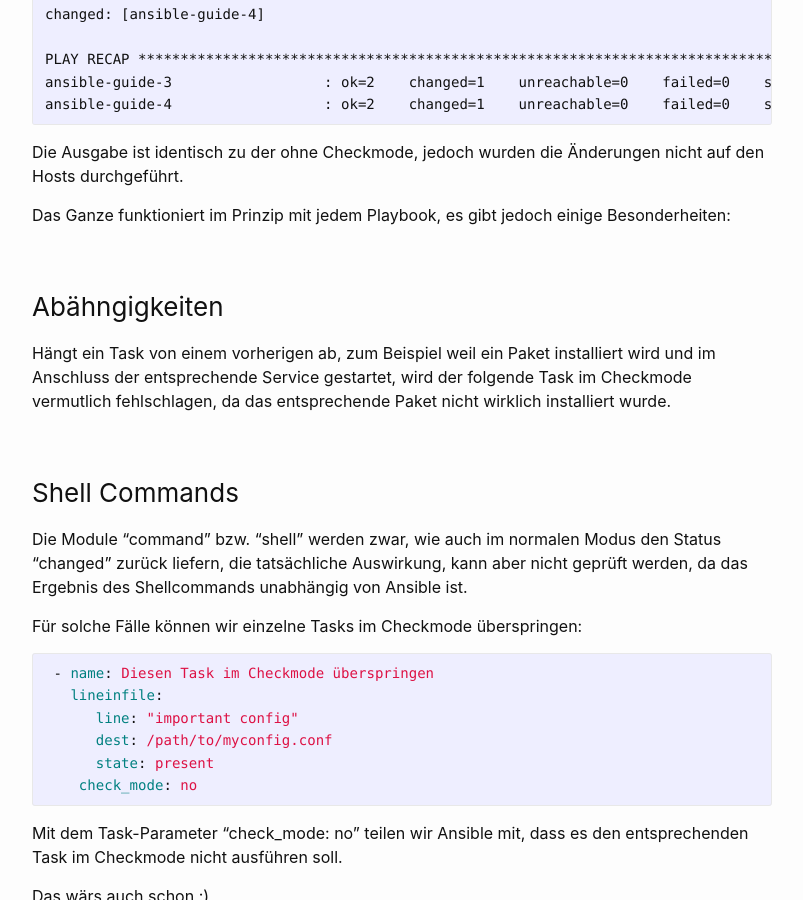
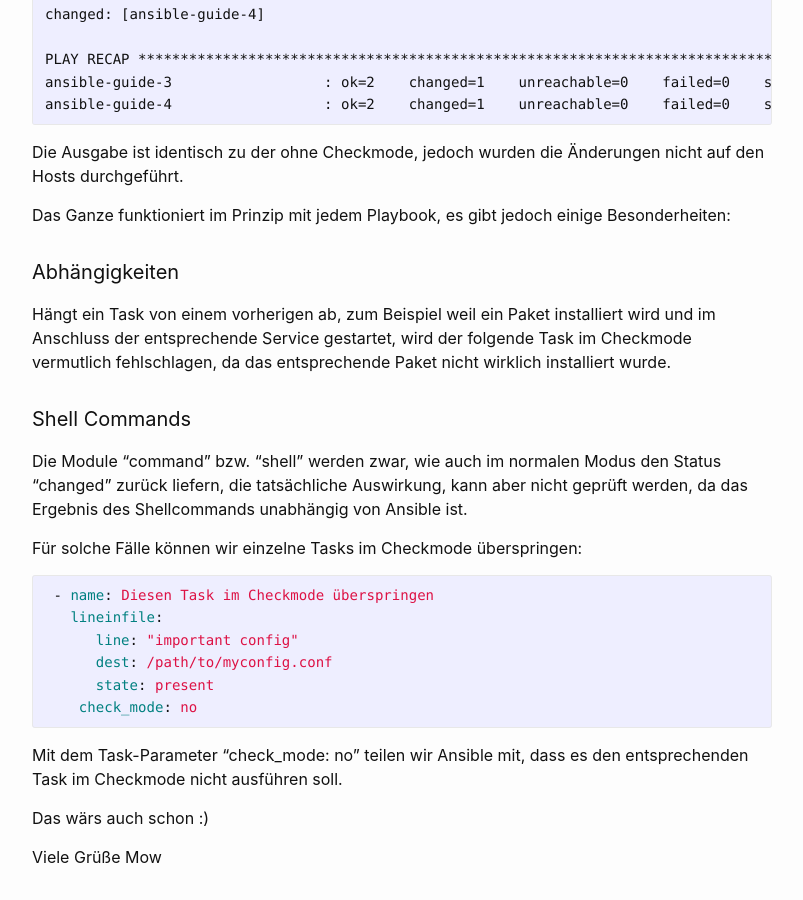
Before and after one commit to dermow/staging, a Jekyll site: the page built from _posts/2021-05-10-ansible-guide-11.markdown, in a window 1280 px wide and 900 px high, scrolled down 811 px. Shown: the whole window, without its empty margins (238-1041 px from the left). Built offline with Jekyll 4.4.1, drawn with Linux system fonts in a browser that asks for light colours; comment, search, counter and statistics services are not loaded.

Commit message:
Update 2021-05-10-ansible-guide-11.markdown

```diff
--- a/_posts/2021-05-10-ansible-guide-11.markdown
+++ b/_posts/2021-05-10-ansible-guide-11.markdown
@@ -40,11 +40,11 @@ Die Ausgabe ist identisch zu der ohne Checkmode, jedoch wurden die Änderungen n
 
 Das Ganze funktioniert im Prinzip mit jedem Playbook, es gibt jedoch einige Besonderheiten:
 
-### Abähngigkeiten
+#### Abhängigkeiten
 Hängt ein Task von einem vorherigen ab, zum Beispiel weil ein Paket installiert wird und im Anschluss der entsprechende Service gestartet, wird der folgende Task im Checkmode
 vermutlich fehlschlagen, da das entsprechende Paket nicht wirklich installiert wurde.
 
-### Shell Commands
+#### Shell Commands
 Die Module "command" bzw. "shell" werden zwar, wie auch im normalen Modus den Status "changed" zurück liefern, die tatsächliche Auswirkung, kann aber nicht geprüft werden,
 da das Ergebnis des Shellcommands unabhängig von Ansible ist.
 
```
